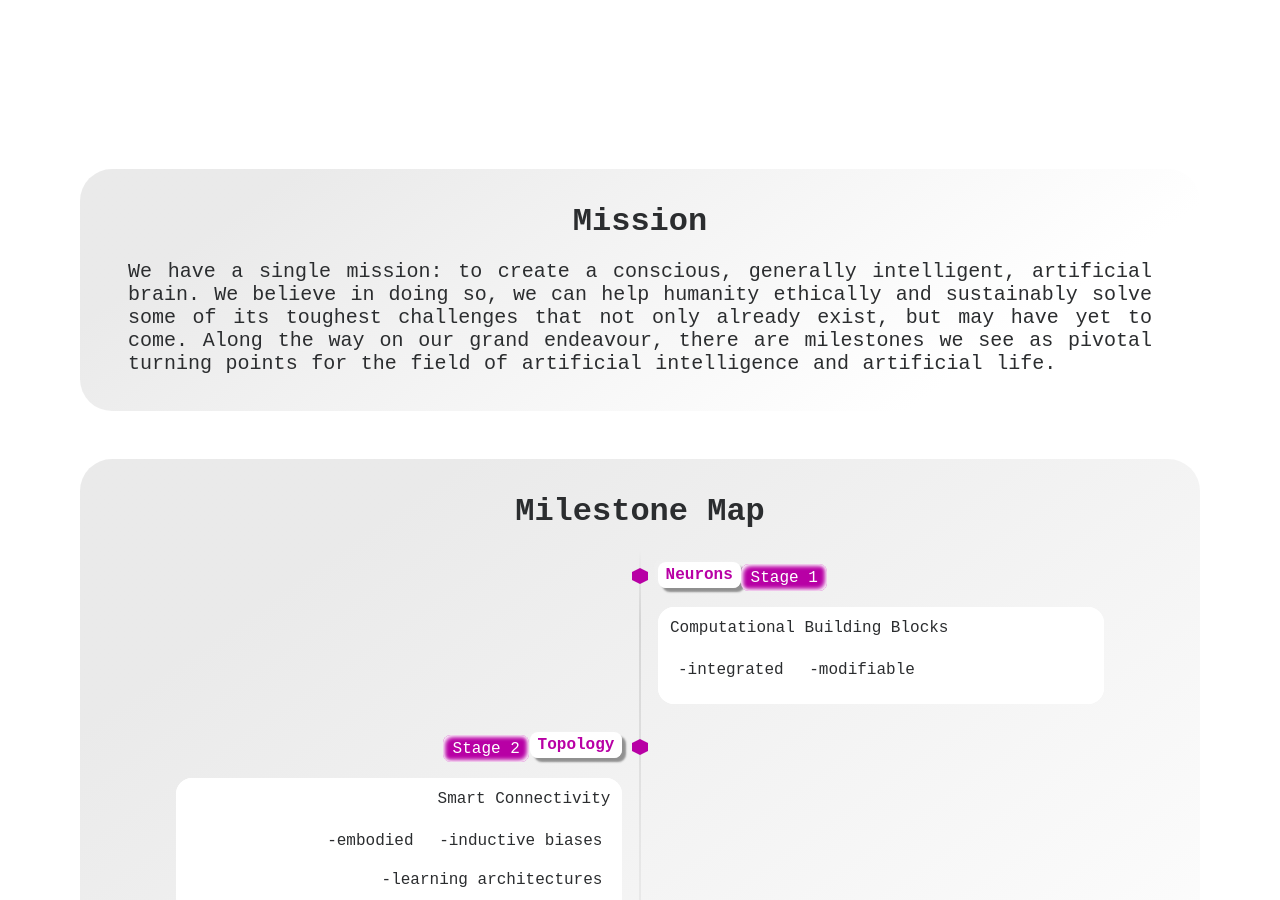
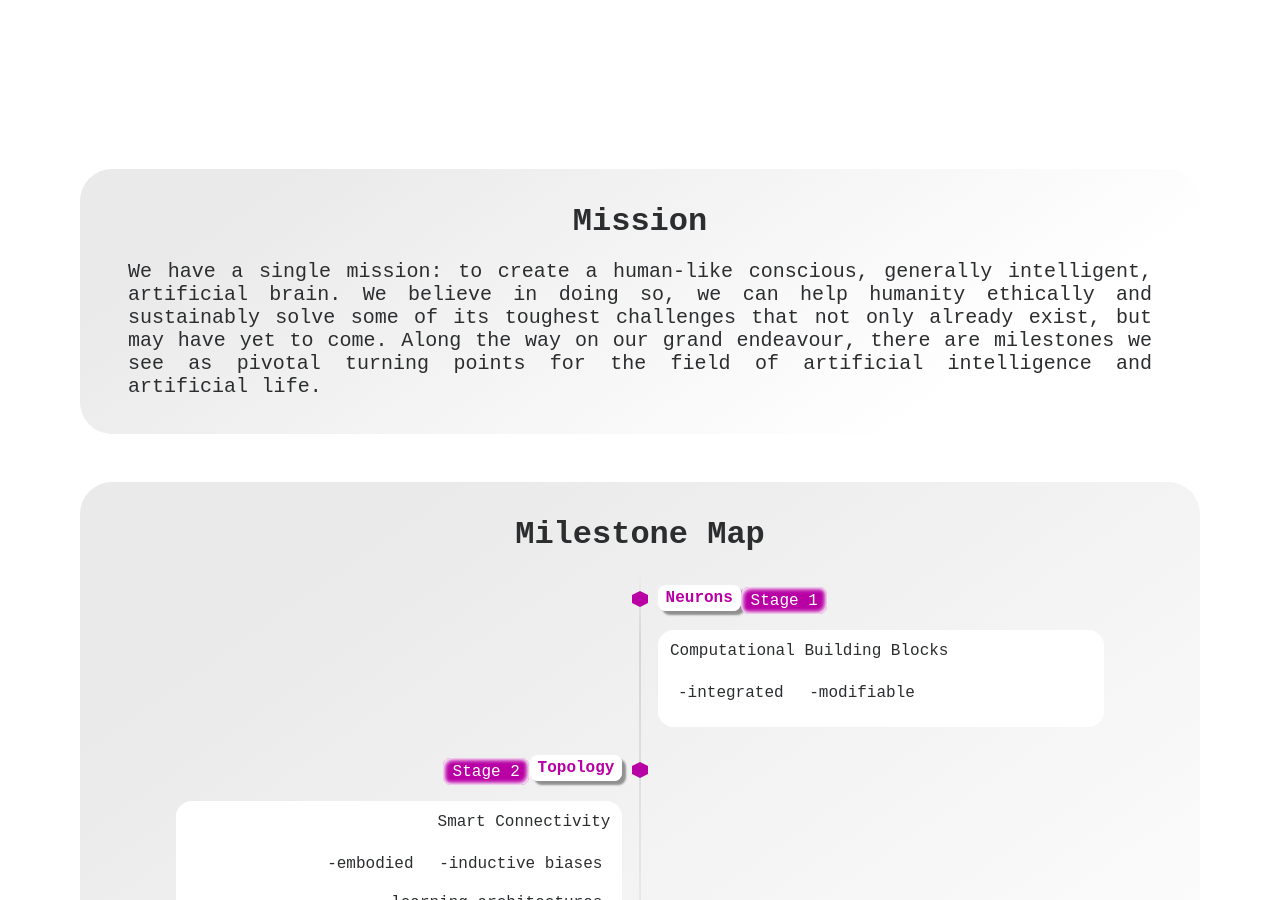
Before and after one commit to ConsciousAGI/ConsciousAGI.github.io, a Jekyll site: the page built from index.html, in a window 1280 px wide and 900 px high, scrolled down 891 px. Built offline with Jekyll 4.4.1, drawn with Linux system fonts in a browser that asks for light colours.

Commit message:
Update _config.yml

```diff
--- a/_config.yml
+++ b/_config.yml
@@ -30,7 +30,7 @@
 # about_me_title: The will be displayed as the title in the About Me section
 about_me_title: Mission
 # about_me_description: This will be displayed under the title.
-about_me_description: "We have a single mission: to create a conscious, generally intelligent, artificial brain. We believe in doing so, we can help humanity ethically and sustainably solve some of its toughest challenges that not only already exist, but may have yet to come. Along the way on our grand endeavour, there are milestones we see as pivotal turning points for the field of artificial intelligence and artificial life. "
+about_me_description: "We have a single mission: to create a human-like conscious, generally intelligent, artificial brain. We believe in doing so, we can help humanity ethically and sustainably solve some of its toughest challenges that not only already exist, but may have yet to come. Along the way on our grand endeavour, there are milestones we see as pivotal turning points for the field of artificial intelligence and artificial life. "
 
 # SKILLS SECTION
 # show_skills_card:
```
